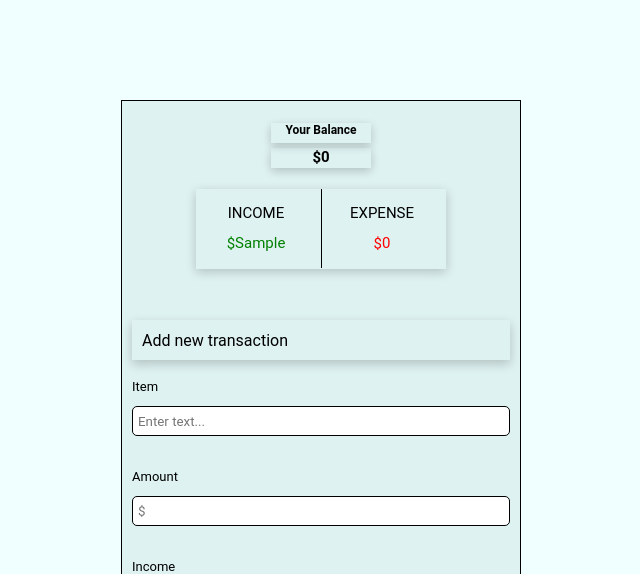
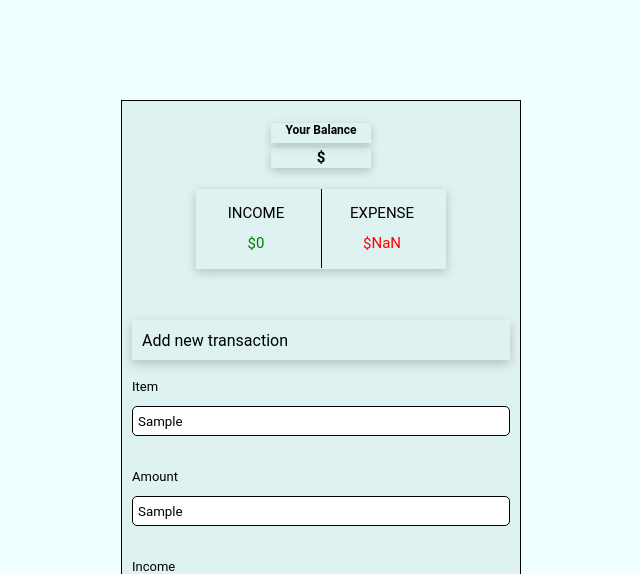
Before and after one commit to chandjamba/Expense_Tracker, a React (Vite) app: page / in a window 1280 px wide. Both pictures are taken after typing "Sample", "Sample", "Sample" into the empty fields and a click on the button "Add transaction". Shown: the top 574 px of the page, without its empty margins (319-959 px from the left). Built offline with nearby package versions, Linux system fonts and the light colour scheme.

Commit message:
Working on Balance page for income state and balance state

```diff
--- a/src/Components/AddNewTransaction.jsx
+++ b/src/Components/AddNewTransaction.jsx
@@ -2,31 +2,20 @@ import "./addNewTransaction.scss";
 import { useFormDataContext } from "../contexts/FormDataContext";
 
 export default function AddNewTransaction() {
-  const {itemsName, setItemsName} = useFormDataContext();
-  const {itemName, setItemName} = useFormDataContext();
-  const {itemsAmount, setItemsAmount} = useFormDataContext();
-  const {itemAmount, setItemAmount} = useFormDataContext();
-  const {income, setIncome} = useFormDataContext();
-
+  const { setItems } = useFormDataContext();
 
   function addButtonHandler(e) {
     e.preventDefault();
-
-    if (itemName.trim()  && itemAmount.trim() !== ""){
-
-      setItemsName([...itemsName, itemName]);
-      setItemName("");
-      setItemsAmount([...itemsAmount, itemAmount]);
-      setItemAmount("");
-    }
-
-
+    const formData = new FormData(e.target);
+    const parsedFormData = Object.fromEntries(formData.entries());
+    setItems((preItems) => {
+      return [...preItems, parsedFormData];
+    });
   }
-  console.log(itemsName);
 
   return (
     <div className="addNewTransaction">
-        <form className="addNewTransaction__form"   onSubmit={addButtonHandler}>
+      <form className="addNewTransaction__form" onSubmit={addButtonHandler}>
         <div className="addNewTransaction__inner-container">
           <div className="addNewTransaction__heading-box">
             Add new transaction
@@ -38,13 +27,10 @@ export default function AddNewTransaction() {
                 className="addNewTransaction__input-1"
                 type="text"
                 placeholder="Enter text..."
-                name="nameInput"
-                value={itemName || ""}
+                name="name"
                 required
-                onChange={(event) => setItemName(event.target.value)}
                 maxLength="15"
               />
-              {console.log(itemName)}
             </div>
           </div>
 
@@ -55,16 +41,12 @@ export default function AddNewTransaction() {
                 className="addNewTransaction__input-2"
                 type="text"
                 placeholder="$"
-                name="amountInput"
-                value={itemAmount || ""}
-                onChange={(event) => setItemAmount(event.target.value)}
+                name="amount"
                 required
                 maxLength="10"
               />
-              {console.log(itemAmount)}
             </div>
           </div>
-
 
           <div className="addNewTransaction__income-input-3-container">
             <div className="addNewTransaction__input-3-heading">Income</div>
@@ -73,19 +55,16 @@ export default function AddNewTransaction() {
                 className="addNewTransaction__input-3"
                 type="text"
                 placeholder="$"
-                name="incomeInput"
-                value={income || ""}
-                onChange={(event) => setIncome(event.target.value)}
+                name="income"
                 maxLength="10"
               />
-              {console.log(income)}
             </div>
           </div>
           <button className="addNewTransaction__btn" type="submit">
             Add transaction
           </button>
         </div>
-    </form>
-      </div>
+      </form>
+    </div>
   );
 }
--- a/src/Components/Balance.jsx
+++ b/src/Components/Balance.jsx
@@ -2,13 +2,9 @@ import "./balance.scss";
 import { useFormDataContext } from "../contexts/FormDataContext";
 
 export default function Balance() {
-  const { income } = useFormDataContext();
-  const { balance } = useFormDataContext();
-  const { expense } = useFormDataContext();
+  const { income, balance, items, expense } = useFormDataContext();
 
-  console.log(income);
-
-
+  console.log(items);
 
   return (
     <div className="balance">
@@ -29,7 +25,9 @@ export default function Balance() {
             </div>
             <div className="balance__expense-heading-amount-container">
               <div className="balance__expense-heading-container">EXPENSE</div>
-              <div className="balance__expense-amount-container">${expense}</div>
+              <div className="balance__expense-amount-container">
+                ${expense}
+              </div>
             </div>
           </div>
         </div>
--- a/src/Components/History.jsx
+++ b/src/Components/History.jsx
@@ -2,25 +2,23 @@ import "./history.scss";
 import { useFormDataContext } from "../contexts/FormDataContext";
 
 export default function History() {
-  const {itemsName, itemsAmount} = useFormDataContext();
-
-
+  const { items } = useFormDataContext();
 
   return (
     <div className="history">
       <div className="history__inner-container">
         <div className="history__heading-box">History</div>
         <div className="history__slots-wrapper">
-          {itemsName.map((itemName, index) => {
-            return(
-          <div key={index} className="history__slot-1">
-            <div className="history__slot-item-box">{itemName}</div>
-            <div className="history__slot-item-price-box">{itemName}</div>
-          </div>
-            )
+          {items.map((item, index) => {
+            return (
+              <div key={index} className="history__slot-1">
+                <div className="history__slot-item-box">{item?.name}</div>
+                <div className="history__slot-item-price-box">
+                  {item?.amount}
+                </div>
+              </div>
+            );
           })}
-
-
         </div>
       </div>
     </div>
--- a/src/contexts/FormDataContext.jsx
+++ b/src/contexts/FormDataContext.jsx
@@ -6,21 +6,28 @@ export const FormDataContext = createContext();
 // <Context.Provider
 // value={{}} > { children }</Context.Provider >
 export function FormDataContextProvider({ children }) {
-      const [formData, setFormData] = useState("");
-      const [itemsName, setItemsName] = useState([]);
-      const [itemName, setItemName] = useState([]);
-      const [itemsAmount, setItemsAmount] = useState([]);
-      const [itemAmount, setItemAmount] = useState([]);
-      const [income, setIncome] = useState(0);
-      const [balance, setBalance] = useState(0);
-      const [expense, setExpense] = useState(0);
+  const [formData, setFormData] = useState("");
+  const [items, setItems] = useState([]);
 
-
-      console.log(itemName);
-      console.log(itemAmount);
+  const [income, setIncome] = useState(0);
+  const expense = items?.reduce((acc, currentValue) => {
+    // acc is initial value no matter which value we are passing //
+    acc = acc + parseInt(currentValue?.amount);
+    return acc;
+  }, 0);
 
   return (
-    <FormDataContext.Provider value={{ itemsName, setItemsName, itemAmount, setItemAmount, income, setIncome, balance, setBalance, expense, setExpense, formData, setFormData, itemName, setItemName, itemsAmount, setItemsAmount }}>
+    <FormDataContext.Provider
+      value={{
+        income,
+        setIncome,
+        expense,
+        formData,
+        setFormData,
+        items,
+        setItems,
+      }}
+    >
       {children}
     </FormDataContext.Provider>
   );
```
